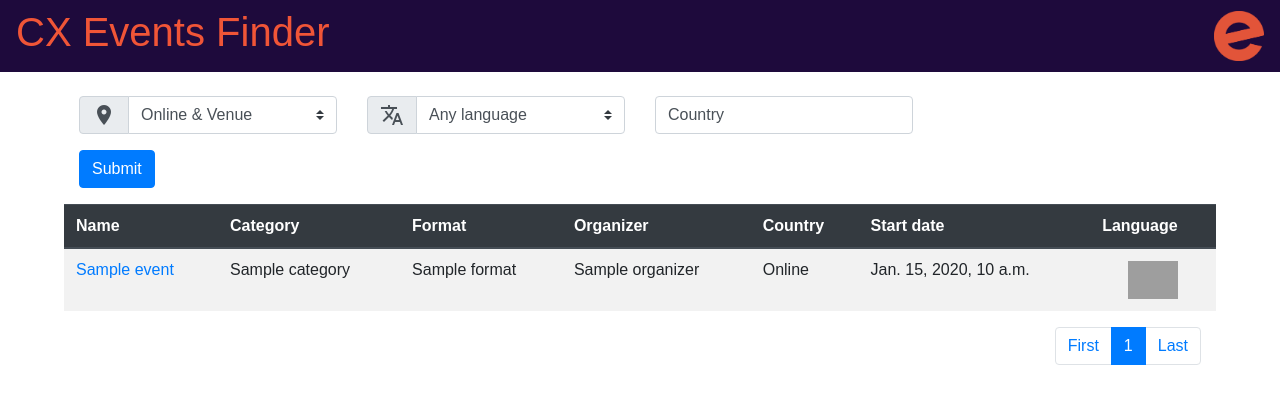
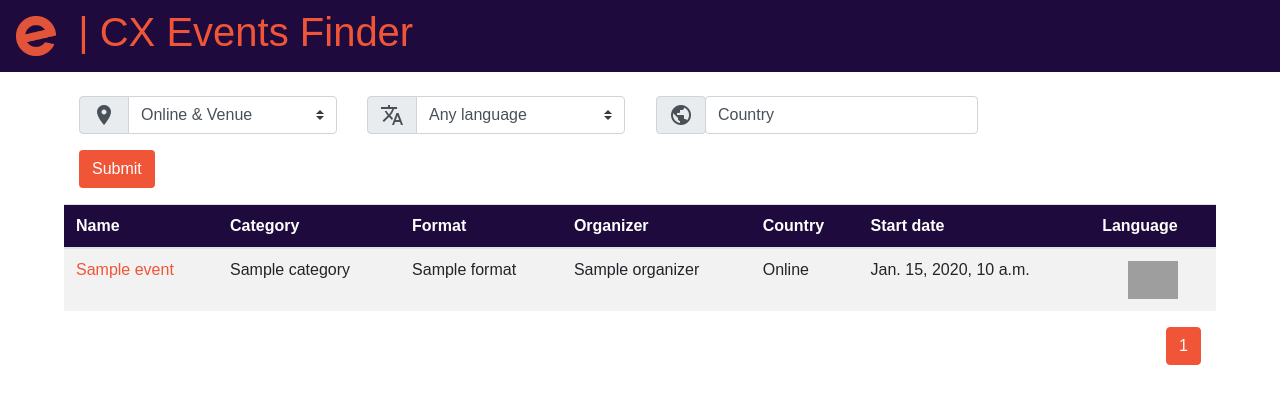
Before and after one commit to evbeda/search-events, a Django app: template templates/event_list.html in a window 1280 px wide. Shown: the top 404 px of the page. Run offline with Django 3.2, Linux system fonts and the light colour scheme; data comes from the database, SQL or seed files in the repository; tables that the repository leaves empty hold one stand-in row (values such as "Sample post"); the template is opened without the code that fills it: values that come from a table or form of the project are taken from there, most other values are stand-ins (such as "Sample title", 1, 10 or a date in 2020); some libraries are stand-ins or nearby versions; grey boxes are pictures that could not be loaded.

Commit message:
Style front-end

```diff
--- a/static/css/style.css
+++ b/static/css/style.css
@@ -26,14 +26,14 @@ input[type=submit] {
   color: #fff;
 }
 .autocomplete-items {
-    width: 90%;
+    width: 95%;
     position: absolute;
     border: 1px solid #d4d4d4;
     border-bottom: none;
     border-top: none;
     z-index: 99;
     top: 100%;
-    left: 5%;
+    left: 0%;
     right: 5%;
 }
 .autocomplete-items div {
@@ -56,6 +56,13 @@ input[type=submit] {
   width: 50px;
   height: auto;
 }
+
+.reduce {
+  width: 40px;
+  height: auto;
+}
+
+
 .feed-header__title-top {
   color:#f05537
 }
@@ -66,3 +73,31 @@ input[type=submit] {
 input::placeholder {
   color: #495057 !important;
 }
+
+.page-link {
+  color: #f05537;
+}
+
+.page-link:hover {
+  color: #f05537;
+}
+
+.orange-eb {
+  background-color: #f05537;
+}
+
+.orange-eb:hover {
+  background-color: #db2a07;
+}
+
+.text-orange {
+  color: #f05537;
+}
+
+.text-orange:hover {
+  color: #1E0A3C;
+}
+
+.thead-blue-eb {
+  background-color: #1E0A3C;
+}
--- a/templates/base.html
+++ b/templates/base.html
@@ -3,6 +3,7 @@
 {% load static %}
 <link rel="stylesheet" type="text/css" href="{% static "css/style.css" %}">
 <link rel="stylesheet" href="https://fonts.googleapis.com/icon?family=Material+Icons">
+<link rel="icon" href="{% static "img/eventbrite_logo.png"%}">
 <script src="https://ajax.googleapis.com/ajax/libs/jquery/1.7.1/jquery.min.js" type="text/javascript"></script>
 <script type="text/javascript" src="{% static "js/filter_country.js" %}"></script>
 
--- a/templates/event_list.html
+++ b/templates/event_list.html
@@ -4,10 +4,10 @@
 
     {% load el_pagination_tags %}
 
-    <nav class="navbar blue-eb">
-        <h1><div class="feed-header__title-top">CX Events Finder</div></h1>
-        <img class="flag" src="{% static "img/eventbrite_logo.png"%}">
-      </nav>
+    <nav class="navbar navbar-expand-lg blue-eb">
+        <img class="reduce" src="{% static "img/eventbrite_logo.png"%}">
+        <h1><div class="feed-header__title-top"> &nbsp; | CX Events Finder</div></h1>
+    </nav>
 
     <div class="container-fluid width-90 mt-4">
         {% include "filters.html" %}
--- a/templates/filters.html
+++ b/templates/filters.html
@@ -5,7 +5,7 @@
                     <span class="input-group-text" id="basic-addon1">
                         <i class="material-icons">location_on</i>
                     </span>
-                  </div>
+                </div>
                 <select onchange="toggleDisable('country', this.value);" id="online" name="online" class="custom-select h-100" id="inputGroupSelect01">
                     <option value="both">Online &amp; Venue</option>
                     <option value="on">Events online</option>
@@ -17,7 +17,7 @@
                     <span class="input-group-text" id="basic-addon2">
                         <i class="material-icons">translate</i>
                     </span>
-                  </div>
+                </div>
                 <select id="language" name="language" class="custom-select h-100" id="inputGroupSelect01">
                     <option selected value="">Any language</option>
                     {% for language in languages %}
@@ -25,13 +25,18 @@
                     {% endfor %}
                 </select>
             </div>
-            <div id="divCountry" class="autocomplete col-sm-3">
+            <div class="input-group-prepend pl-3 pr-0">
+                <span class="input-group-text" id="basic-addon1">
+                    <i class="material-icons">public</i>
+                </span>
+            </div>
+            <div id="divCountry" class="autocomplete pl-0 col-sm-3">
                 <input class="form-control" id="country" type="text" onkeydown="filterCriteria({{countries}}, this);" name="country" placeholder="Country" >
             </div>
         </div>
         <div class="row mt-3">
             <div class="col col-sm-3">
-                <button class="btn btn-primary" onclick="sendData('country', {{countries}});return false;">Submit</button>
+                <button class="btn orange-eb text-white" onclick="sendData('country', {{countries}});return false;">Submit</button>
             </div>
         </div>
 </form>
--- a/templates/pagination.html
+++ b/templates/pagination.html
@@ -3,16 +3,20 @@
 
 <nav aria-label="Page navigation example" class="float-right">
     <ul class="pagination align-self-end">
+
+        {% if pages.current.number > pages.first.number%}
             <li class="page-item">
                 <a class="page-link" href="{{ pages.first.path }}">First</a>
             </li>
+        {% endif %}
+
         {% for page in pages %}
             {% if page.number == pages.current.number %}
                 <li class="page-item active">
-                    <a class="page-link" href="{{ page.path }}">{{ page.number }}</a>
+                    <a style="background-color: #f05537; border-color: #f05537;" class="page-link" href="{{ page.path }}">{{ page.number }}</a>
                 </li>
             {% else %}
-                {% if page.number >= pages.current.number|add:"-2" and page.number <= pages.current.number|add:"2" %}
+                {% if page.number >= pages.current.number|add:"-1" and page.number <= pages.current.number|add:"1" %}
                     <li class="page-item">
                         <a class="page-link" href="{{ page.path }}">{{ page.number }}</a>
                     </li>
@@ -20,8 +24,10 @@
             {% endif %}
         {% endfor %}
 
+        {% if pages.current.number < pages.last.number%}
             <li class="page-item">
                 <a class="page-link" href="{{ pages.last.path }}">Last</a>
             </li>
+        {% endif %}
     </ul>
 </nav>
--- a/templates/table_events.html
+++ b/templates/table_events.html
@@ -3,7 +3,7 @@
 
 <div class="row justify-content-center">
     <table class="table table-hover table-striped">
-        <thead class="thead-dark">
+        <thead class="thead-blue-eb text-white">
             <tr>
                 <th>Name</th>
                 <th>Category</th>
@@ -20,7 +20,7 @@
                 {% for event in object_list %}
                     <tr>
                         <td style="word-wrap: break-word; max-width: 300px;">
-                            <a href="{{ event.url }}" target="_blank">
+                            <a class="text-orange" href="{{ event.url }}" target="_blank">
                                 {{ event.name }}
                             </a>
                         </td>
```
Lines whose indentation alone changed are shown as unchanged.
